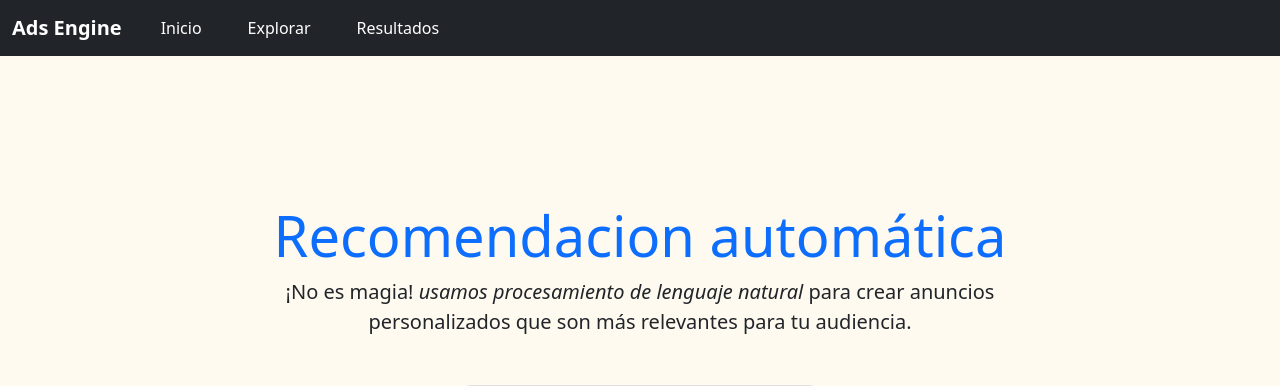
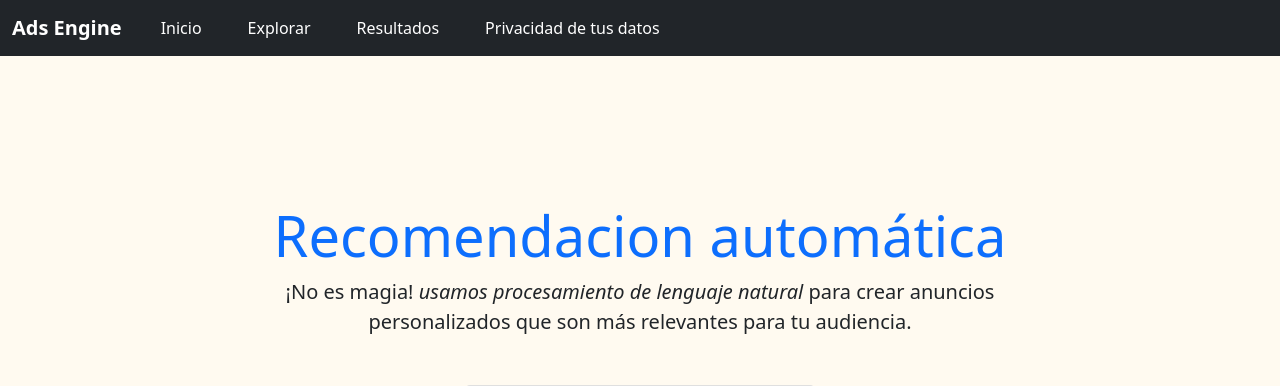
Before and after one commit to coderunner86/ads-engine, a Flask app: page /match_audience in a window 1280 px wide. Shown: the top 386 px of the page. Run offline with Flask 3, Linux system fonts and the light colour scheme; data that the repository does not hold is empty; some libraries are stand-ins or nearby versions.

Commit message:
Update layout.html

```diff
--- a/templates/includes/layout.html
+++ b/templates/includes/layout.html
@@ -118,7 +118,9 @@ body {
               <li class="nav-item">
                 <a class="nav-link" href="/results">Resultados</a>
               </li>
-
+              <li class="nav-item">
+                  <a class="nav-link" href="/policy">Privacidad de tus datos</a>
+              </li>
             </ul>
           </div>
         </div>
```
